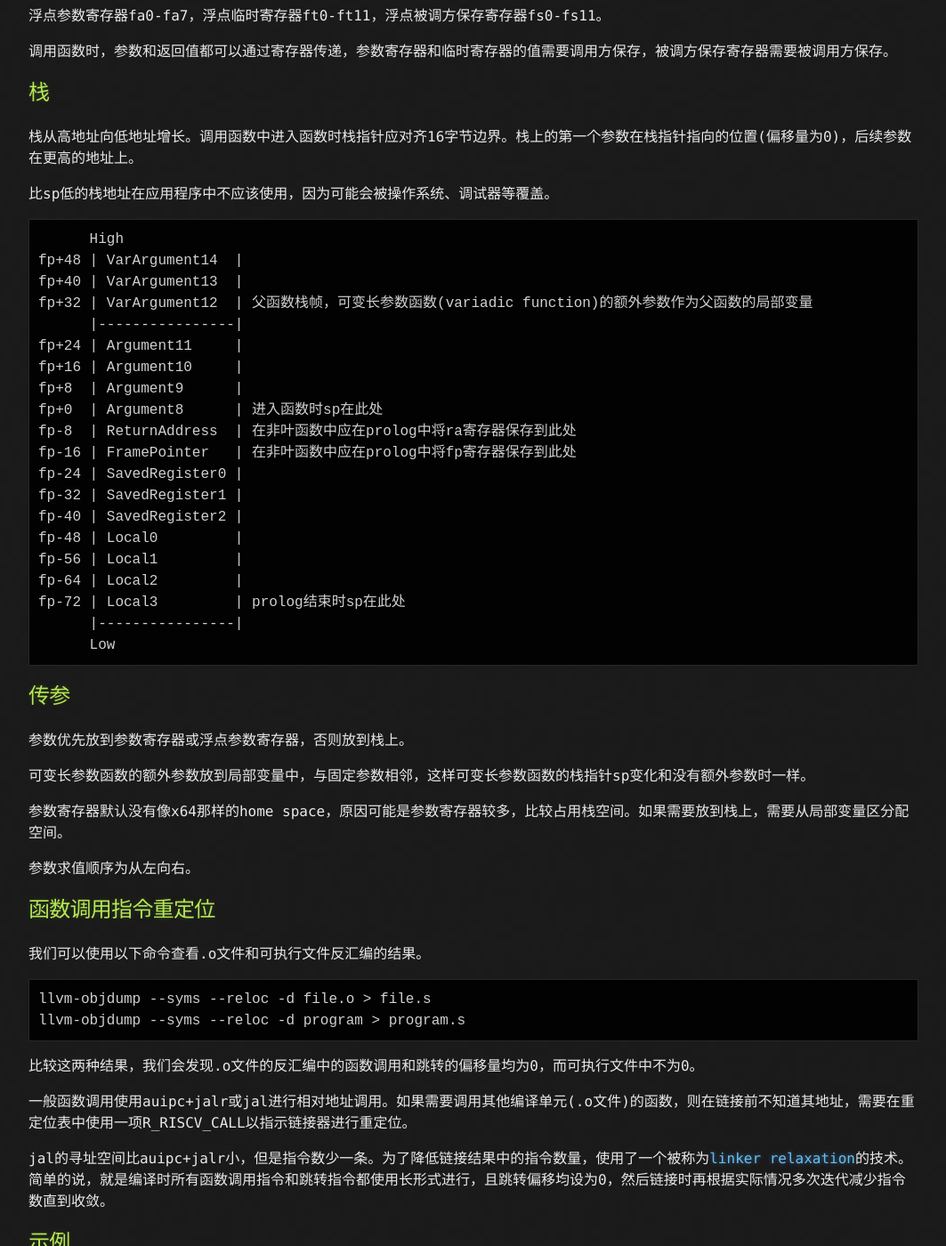
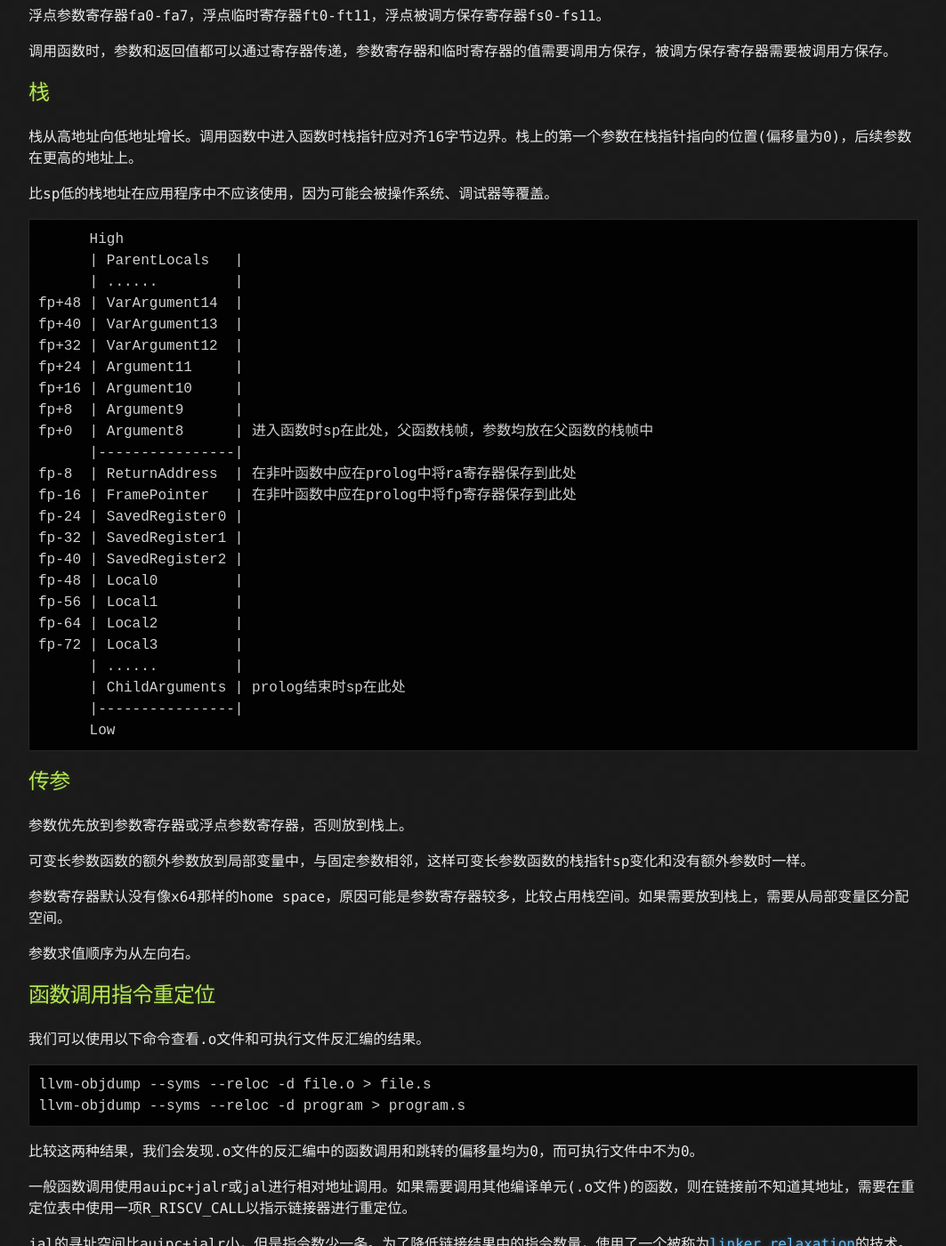
Before and after one commit to IanusInferus/ianusinferus.github.io, a Jekyll site: the page built from posts/202201/20220123_riscv.md, in a window 1280 px wide and 1400 px high, scrolled down 780 px. Shown: the whole window at 89% size, without its empty margins (108-1171 px from the left). Built offline with Jekyll 4.4.1, drawn with Linux system fonts in a browser that asks for light colours; comment, search, counter and statistics services are not loaded; some of the changed text lies outside the part shown.

Commit message:
修订栈帧结构

```diff
--- a/posts/202201/20220123_riscv.md
+++ b/posts/202201/20220123_riscv.md
@@ -37,14 +37,16 @@ Ianus Inferus
 比sp低的栈地址在应用程序中不应该使用，因为可能会被操作系统、调试器等覆盖。
 
           High
+          | ParentLocals   |
+          | ......         |
     fp+48 | VarArgument14  |
     fp+40 | VarArgument13  |
-    fp+32 | VarArgument12  | 父函数栈帧，可变长参数函数(variadic function)的额外参数作为父函数的局部变量
-          |----------------|
+    fp+32 | VarArgument12  |
     fp+24 | Argument11     |
     fp+16 | Argument10     |
     fp+8  | Argument9      |
-    fp+0  | Argument8      | 进入函数时sp在此处
+    fp+0  | Argument8      | 进入函数时sp在此处，父函数栈帧，参数均放在父函数的栈帧中
+          |----------------|
     fp-8  | ReturnAddress  | 在非叶函数中应在prolog中将ra寄存器保存到此处
     fp-16 | FramePointer   | 在非叶函数中应在prolog中将fp寄存器保存到此处
     fp-24 | SavedRegister0 |
@@ -53,7 +55,9 @@ Ianus Inferus
     fp-48 | Local0         |
     fp-56 | Local1         |
     fp-64 | Local2         |
-    fp-72 | Local3         | prolog结束时sp在此处
+    fp-72 | Local3         |
+          | ......         |
+          | ChildArguments | prolog结束时sp在此处
           |----------------|
           Low
 
@@ -260,3 +264,7 @@ jal的寻址空间比auipc+jalr小，但是指令数少一条。为了降低链
     147dc: 83 30 81 0a  	ld	ra, 168(sp)
     147e0: 13 01 01 0b  	addi	sp, sp, 176
     147e4: 67 80 00 00  	ret
+
+## 修改记录
+
+2022-01-25 修订栈帧结构
```
